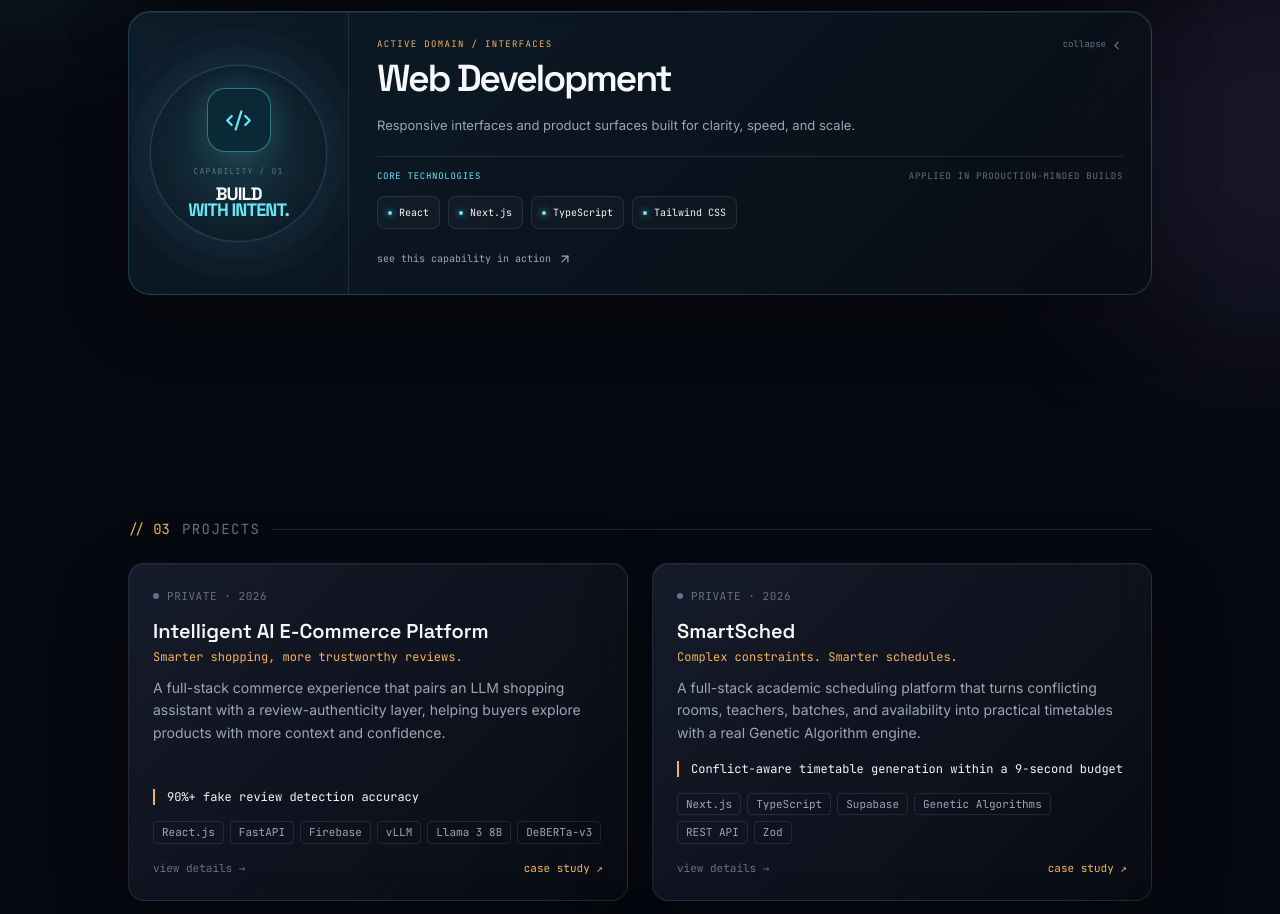
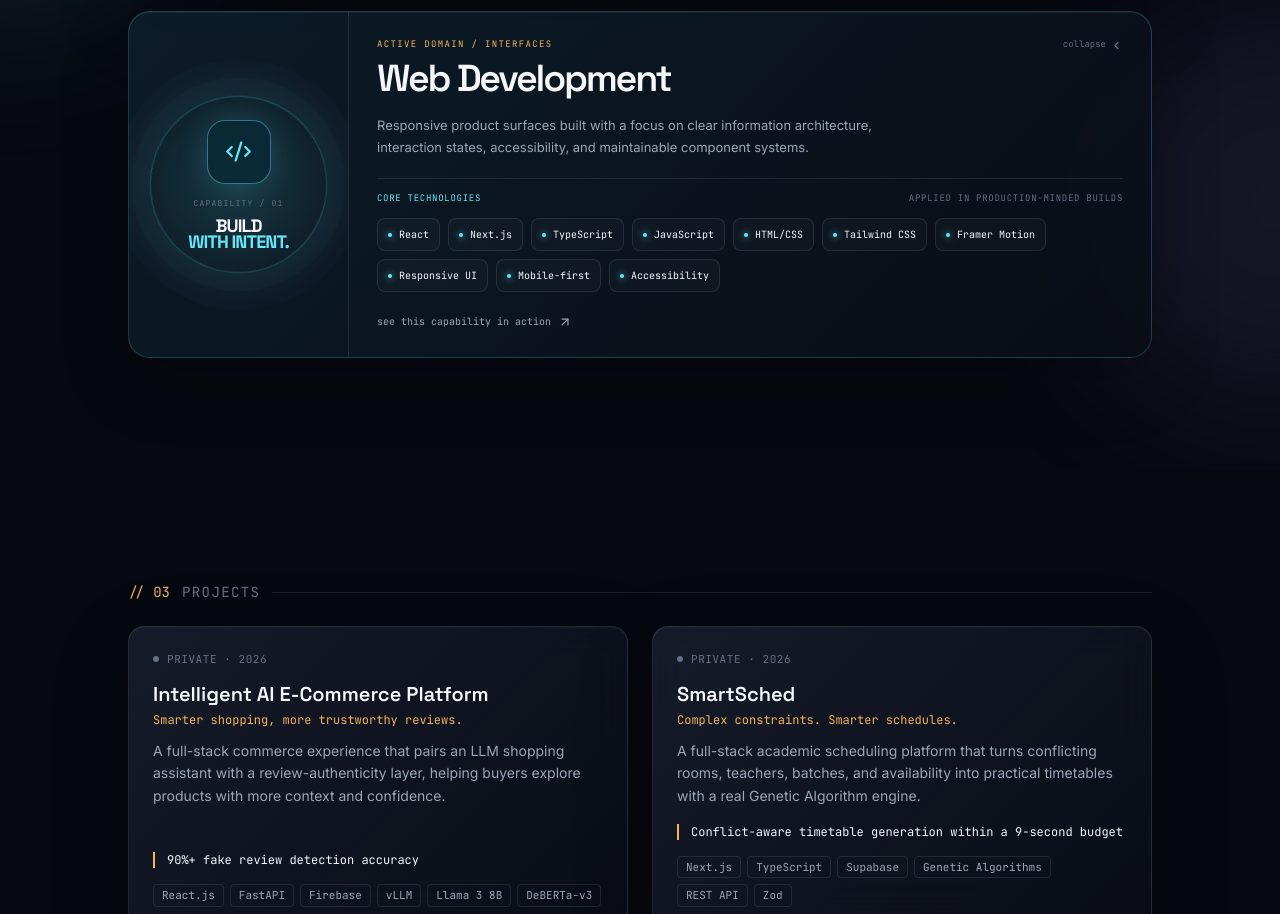
Before and after one commit to LostxSoul01/Jawad_Portfolio, a Next.js app: page / in a window 1280 px wide. Shown: the part 2318-3232 px from the top of the page. Built offline with nearby package versions, Linux system fonts and the light colour scheme.

Commit message:
feat: expand skills from project stacks

```diff
--- a/src/data/skills.ts
+++ b/src/data/skills.ts
@@ -7,32 +7,32 @@ export type SkillGroup = {
 export const skillGroups: SkillGroup[] = [
   {
     label: "Web Development",
-    description: "Responsive interfaces and product surfaces built for clarity, speed, and scale.",
-    items: ["React", "Next.js", "TypeScript", "Tailwind CSS"],
+    description: "Responsive product surfaces built with a focus on clear information architecture, interaction states, accessibility, and maintainable component systems.",
+    items: ["React", "Next.js", "TypeScript", "JavaScript", "HTML/CSS", "Tailwind CSS", "Framer Motion", "Responsive UI", "Mobile-first", "Accessibility"],
   },
   {
     label: "AI Applications",
-    description: "Useful AI experiences that connect models to real user workflows.",
-    items: ["LLM APIs", "Groq", "Prompt Design", "RAG"],
+    description: "Useful AI workflows that connect language and retrieval models to real user journeys instead of treating intelligence as a standalone demo.",
+    items: ["LLM APIs", "Groq", "Prompt Design", "RAG", "vLLM", "Llama 3", "Structured Outputs", "AI Workflows", "Citation-aware Search", "Model Evaluation"],
   },
   {
     label: "Backend & APIs",
-    description: "Typed services, integrations, and secure data flows that are built to last.",
-    items: ["Node.js", "FastAPI", "REST APIs", "Supabase"],
+    description: "Typed services, serverless handlers, authenticated mutations, and secure data flows that keep application logic dependable and observable.",
+    items: ["Node.js", "Express", "FastAPI", "REST APIs", "Supabase", "Firebase", "Netlify Functions", "Zod", "Row Level Security", "Server-side Secrets"],
   },
   {
     label: "Data & ML",
-    description: "Models and evaluation workflows that turn messy data into useful signals.",
-    items: ["Python", "scikit-learn", "Transformers", "SQL"],
+    description: "Practical machine-learning pipelines spanning classic baselines, transformer classifiers, structured data, optimization, and honest evaluation.",
+    items: ["Python", "scikit-learn", "TF-IDF", "Logistic Regression", "Transformers", "DeBERTa-v3", "SQL", "Genetic Algorithms", "Data Leakage Control", "Precision/Recall/F1"],
   },
   {
     label: "Computer Vision",
-    description: "Real-time visual intelligence for interactive and practical applications.",
-    items: ["OpenCV", "MediaPipe", "Image Models", "Evaluation"],
+    description: "Visual intelligence systems that connect image understanding, landmark detection, language generation, and real-time rendering under hardware constraints.",
+    items: ["OpenCV", "MediaPipe", "CNN", "Encoder–Decoder", "Image Captioning", "Hand Landmarks", "Real-time AR", "Cached Sprites", "Frame-rate Optimization", "Vision Evaluation"],
   },
   {
     label: "Delivery & Tooling",
-    description: "The practices that move a tested idea from local prototype to live product.",
-    items: ["Git & GitHub", "Docker", "Vercel", "Testing"],
+    description: "The engineering practices that move a tested idea from local prototype to live product with reproducible deployment and clear operational constraints.",
+    items: ["Git & GitHub", "GitHub Actions", "Docker", "Vercel", "Netlify", "Streamlit", "CI/CD", "Testing", "Git LFS", "Hugging Face Hub", "Performance Budgets", "Error States"],
   },
 ];
```
